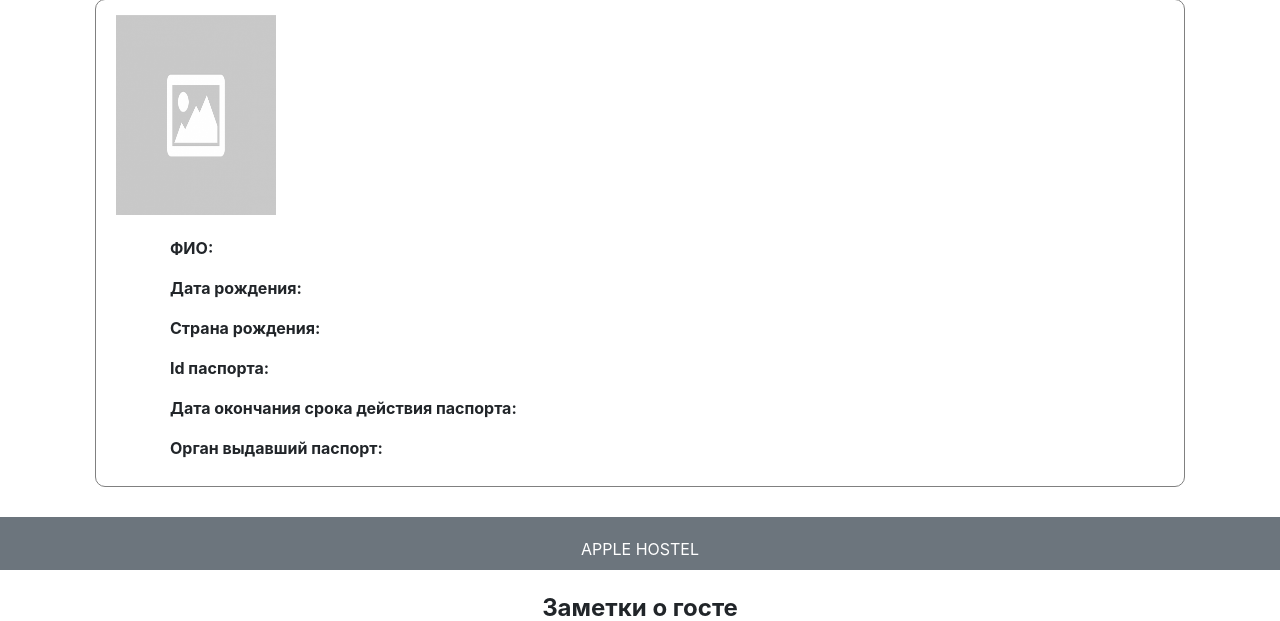
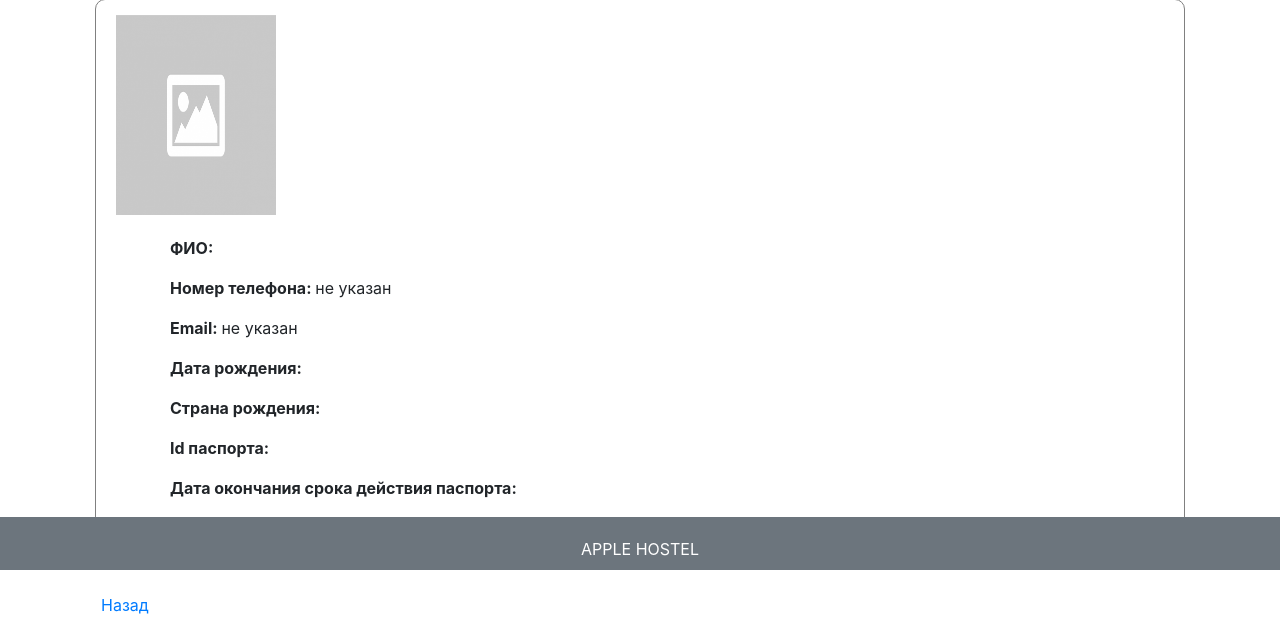
Before and after one commit to dshwets/ESDP-project, a Django app: template source/hostelguests/templates/guestdetail.html in a window 1280 px wide. Shown: the part 230-851 px from the top of the page. Run offline with Django 3.2, Linux system fonts and the light colour scheme; the template is opened without the code that fills it, so the values that code supplies are empty; some libraries are stand-ins or nearby versions.

Commit message:
#130 добавлен вывод телефона и имейла на странице детального просмотра гостя

```diff
--- a/source/hostelguests/templates/guestdetail.html
+++ b/source/hostelguests/templates/guestdetail.html
@@ -30,6 +30,8 @@
     </div>
     <div class="ml-5 mr-5 w-75 p-3" style="word-wrap:break-word;">
         <p class="card-text" ><b>{% trans 'ФИО: ' %}</b>{{ guest.last_name }} {{ guest.first_name }} {{ middle_name }}</p>
+        <p class="card-text"><b>{% trans 'Номер телефона: ' %}</b>{% if not guest.phone %}{% trans 'не указан' %}{% else %}{{ guest.phone }}{% endif %}</p>
+        <p class="card-text"><b>{% trans 'Email: ' %}</b>{% if not guest.email %}{% trans 'не указан' %}{% else %}{{ guest.email }}{% endif %}</p>
         <p class="card-text"><b>{% trans 'Дата рождения: ' %}</b> {{ guest.birth_date }}</p>
         <p class="card-text"><b>{% trans 'Страна рождения: ' %}</b>{{ guest.birth_country.name }}</p>
         <p class="card-text"><b>{% trans 'Id паспорта: ' %}</b>{{ guest.passport_id }}</p>
```
